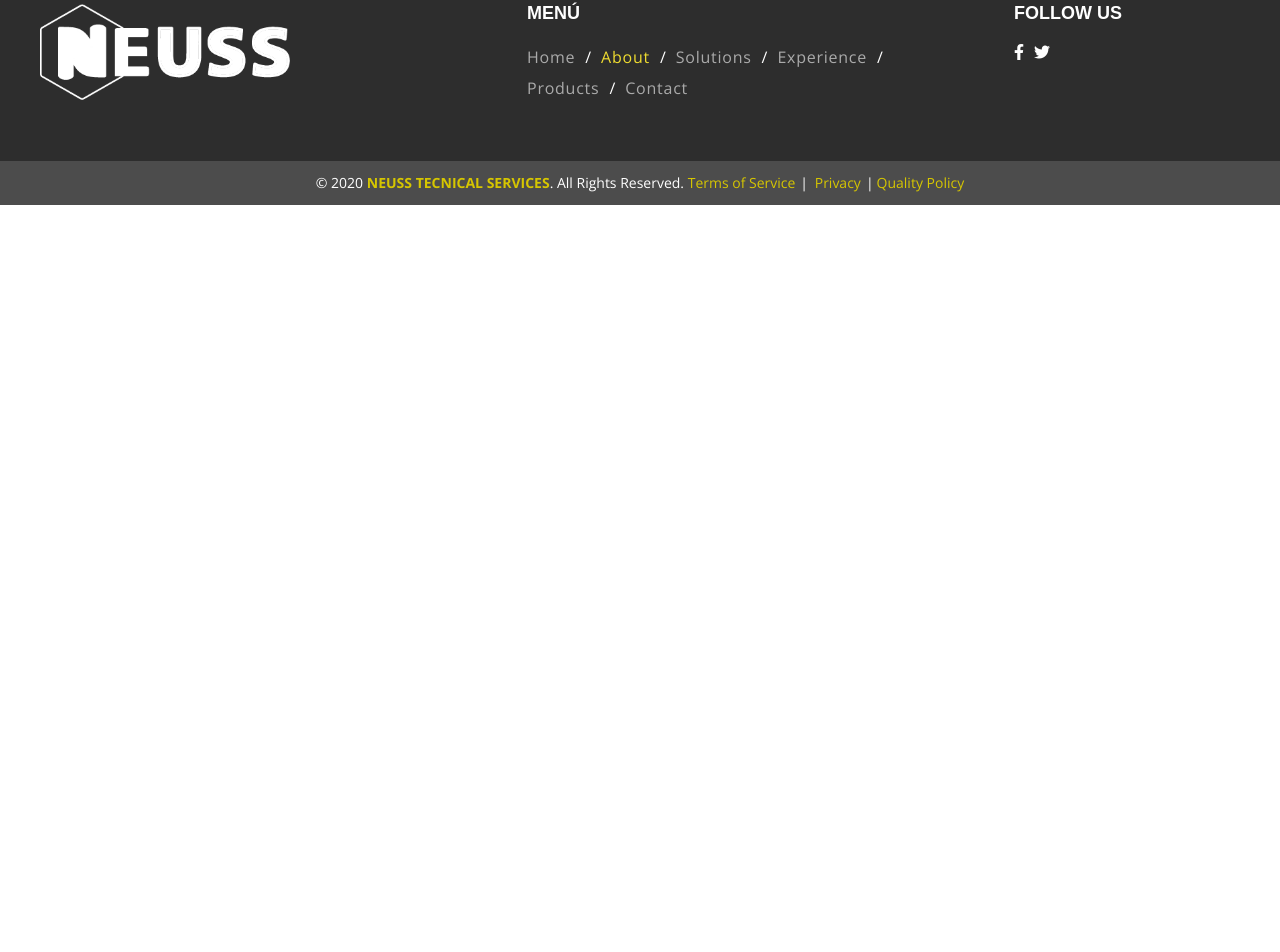
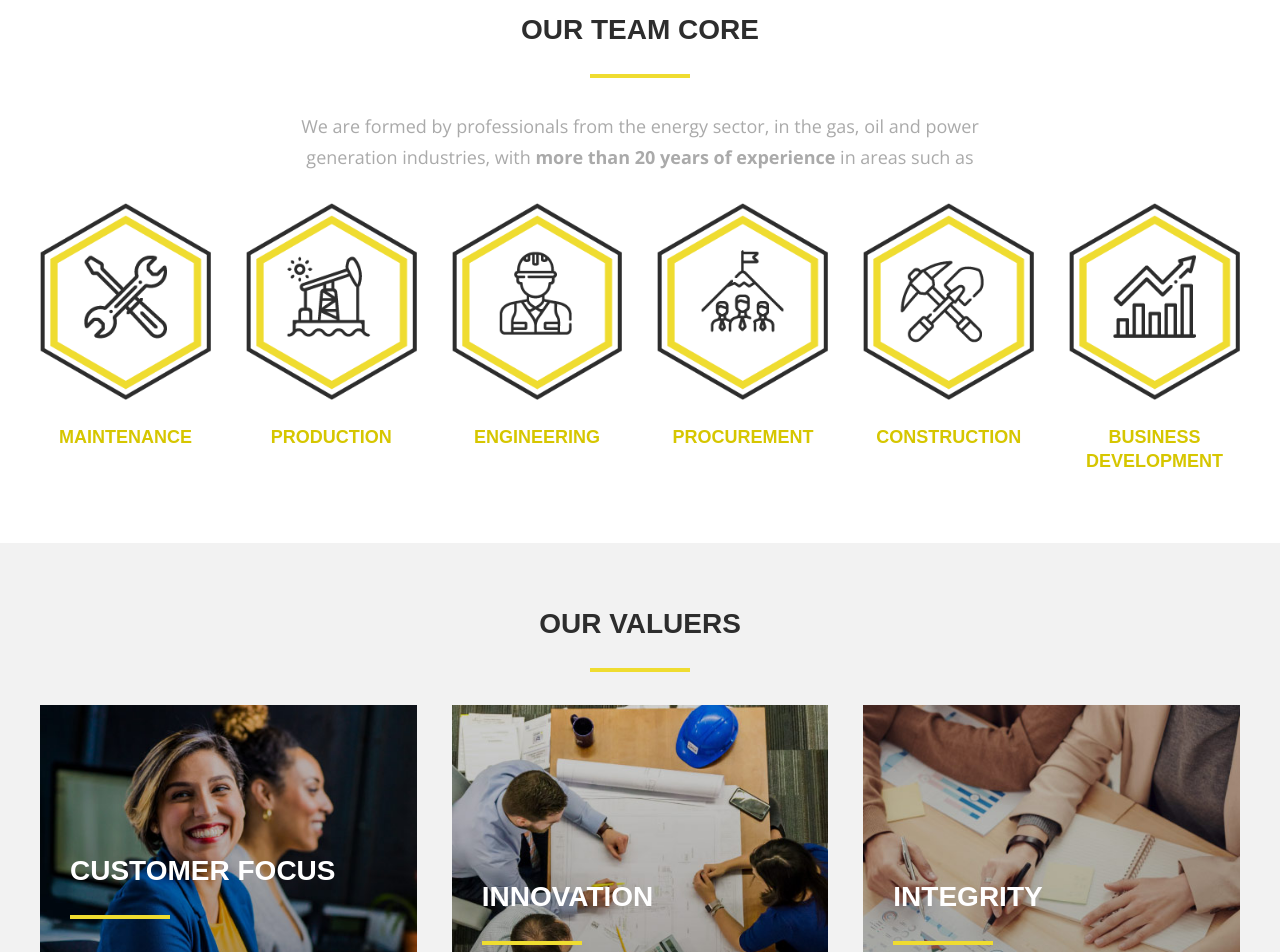
Before and after one commit to davecast/neussts, a Vue app: page /about in a window 1280 px wide. Shown: the part 1848-2800 px from the top of the page. Before the commit the page ends 2053 px from the top, so only its background shows below. Built offline with nearby package versions, Linux system fonts and the light colour scheme; a web font is replaced by a local one.

Commit message:
Add component for feature and make two section on aboutpage

```diff
--- a/src/App.vue
+++ b/src/App.vue
@@ -144,6 +144,9 @@ p {
 .back--grey--a {
   background-color: #999999;
 }
+.back--grey--c {
+  background-color: #f2f2f2;
+}
 .back--grey--b {
   background-color: #4c4c4c;
 }
@@ -173,6 +176,9 @@ p {
 }
 .grid__2--2--1 {
   grid-template: 1fr / 2fr 2fr 1fr;
+}
+.grid__col--6 {
+  grid-template: 1fr / repeat(6, 1fr);
 }
 .grid__gap--35 {
   grid-gap: 35px;
@@ -241,6 +247,9 @@ p {
 .text--grey--c {
   color: #aaaaaa;
 }
+.text--grey--d {
+  color: #eaeaea;
+}
 .text--muli {
   font-family: "Muli", sans-serif;
 }
@@ -249,6 +258,10 @@ p {
 }
 .text--extrabold {
   font-weight: 900;
+}
+.text--small {
+  font-size: 14px;
+  line-height: 26px;
 }
 .text--normal {
   font-size: 18px;
--- /dev/null
+++ b/src/components/Feature.vue
@@ -0,0 +1,38 @@
+<template>
+  <div class="feature">
+    <figure class="feature__img">
+      <img :src="require(`@/assets/${this.image}`)" />
+    </figure>
+    <h3 class="feature__text text--center text--yellow">
+      <slot></slot>
+    </h3>
+  </div>
+</template>
+
+<script>
+export default {
+  name: "Feature",
+  props: {
+    image: {
+      type: String
+    }
+  }
+};
+</script>
+
+<style scoped>
+.feature {
+  text-align: center;
+}
+.feature__img {
+  max-width: 200px;
+  margin: 0 auto 25px;
+}
+.feature__img img {
+  max-width: 100%;
+}
+.feature__text {
+  font-size: 18px;
+  line-height: 24px;
+}
+</style>
--- a/src/components/Header.vue
+++ b/src/components/Header.vue
@@ -81,6 +81,7 @@ export default {
   display: flex;
   justify-content: center;
   flex-direction: column;
+  z-index: 9;
 }
 .header__top {
   height: 35px;
--- a/src/views/About.vue
+++ b/src/views/About.vue
@@ -11,7 +11,7 @@
         Production, Maintenance and Acquisitions processes.
       </p>
     </Banner>
-    <DcSection>
+    <DcSection class="back--grey--c">
       <div class="container">
         <div class="grid grid__1--1 grid--2--12 grid__gap--35 mb--x7">
           <div class="grid__item">
@@ -39,6 +39,108 @@
         </div>
       </div>
     </DcSection>
+    <DcSection class="back--white">
+      <div class="container">
+        <Title title="our team core" color="2d2d2d" position="center" />
+        <p
+          class="text--normal text--grey--c mb--x3 text--center content--768--center"
+        >
+          We are formed by professionals from the energy sector, in the gas, oil
+          and power generation industries, with
+          <strong>more than 20 years of experience</strong> in areas such as
+        </p>
+        <div class="grid grid__col--6 grid__gap--35">
+          <Feature image="about/maintenance.png">
+            MAINTENANCE
+          </Feature>
+          <Feature image="about/production.png">
+            PRODUCTION
+          </Feature>
+          <Feature image="about/engineer.png">
+            ENGINEERING
+          </Feature>
+          <Feature image="about/procurement.png">
+            PROCUREMENT
+          </Feature>
+          <Feature image="about/construccion.png">
+            CONSTRUCTION
+          </Feature>
+          <Feature image="about/business.png">
+            BUSINESS <br />DEVELOPMENT
+          </Feature>
+        </div>
+      </div>
+    </DcSection>
+    <DcSection class="back--grey--c">
+      <div class="container">
+        <Title title="our valuers" color="2d2d2d" position="center" />
+        <div class="grid__values">
+          <div class="grid__values--item">
+            <figure class="grid__values--image">
+              <img src="@/assets/about/customer-service.jpg" />
+            </figure>
+            <div class="grid__values--content">
+              <Title title="Customer Focus" color="ffffff" position="left" />
+              <p class="text--small text--grey--d">
+                We focus relentlessly on the customer. We provide flexible,
+                practical and value added solutions. We deliver results by
+                constantly taking the initiative.
+              </p>
+            </div>
+          </div>
+          <div class="grid__values--item">
+            <figure class="grid__values--image">
+              <img src="@/assets/about/innovation.jpg" />
+            </figure>
+            <div class="grid__values--content">
+              <Title title="Innovation" color="ffffff" position="left" />
+              <p class="text--small text--grey--d">
+                We approach our business with creativity, fresh ideas, lateral
+                thinking and a commitment to do things in a new way.
+              </p>
+            </div>
+          </div>
+          <div class="grid__values--item">
+            <figure class="grid__values--image">
+              <img src="@/assets/about/integrity.jpg" />
+            </figure>
+            <div class="grid__values--content">
+              <Title title="Integrity" color="ffffff" position="left" />
+              <p class="text--small text--grey--d">
+                We are dependable and responsible people committed to being
+                open, transparent, honest and direct in all of our activities.
+              </p>
+            </div>
+          </div>
+          <div class="grid__values--item">
+            <figure class="grid__values--image">
+              <img src="@/assets/about/excellence.jpg" />
+            </figure>
+            <div class="grid__values--content">
+              <Title title="Excellence" color="ffffff" position="left" />
+              <p class="text--small text--grey--d">
+                We are dedicated to continuous improvement which is reflected in
+                our leadership in best practice implementation.
+              </p>
+            </div>
+          </div>
+          <div class="grid__values--item">
+            <figure class="grid__values--image">
+              <img src="@/assets/about/people.jpg" />
+            </figure>
+            <div class="grid__values--content">
+              <Title title="People" color="ffffff" position="left" />
+              <p class="text--small text--grey--d">
+                We create value, are empowered to make a difference and are
+                responsible and accountable for our actions. We succeed through
+                teamwork based on mutual respect and the desire to invest in
+                each other’s success.
+              </p>
+            </div>
+          </div>
+        </div>
+      </div>
+    </DcSection>
   </div>
 </template>
 
@@ -46,6 +148,7 @@
 import Banner from "@/components/Banner.vue";
 import Title from "@/components/NeTitle.vue";
 import ImageContent from "@/components/ImageContent.vue";
+import Feature from "@/components/Feature.vue";
 
 import DcSection from "@/layouts/DcSection.vue";
 
@@ -55,9 +158,50 @@ export default {
     Banner,
     DcSection,
     Title,
-    ImageContent
+    ImageContent,
+    Feature
   }
 };
 </script>
 
-<style scoped></style>
+<style scoped>
+.grid__values {
+  display: grid;
+  grid-gap: 35px;
+  grid-template-columns: repeat(6, 1fr);
+  grid-template-areas:
+    "item1 item1 item2 item2 item3 item3"
+    ". item4 item4 item5 item5 .";
+}
+.grid__values--item {
+  position: relative;
+}
+.grid__values--item:nth-child(1) {
+  grid-area: item1;
+}
+.grid__values--item:nth-child(2) {
+  grid-area: item2;
+}
+.grid__values--item:nth-child(3) {
+  grid-area: item3;
+}
+.grid__values--item:nth-child(4) {
+  grid-area: item4;
+}
+.grid__values--item:nth-child(5) {
+  grid-area: item5;
+}
+.grid__values--image {
+  max-width: 100%;
+}
+.grid__values--image img {
+  max-width: 100%;
+}
+.grid__values--content {
+  position: absolute;
+  left: 0;
+  bottom: 0;
+  padding: 30px;
+  box-sizing: border-box;
+}
+</style>
--- a/src/views/Home.vue
+++ b/src/views/Home.vue
@@ -14,30 +14,11 @@
       <div class="container">
         <Title title="experiences" color="2D2D2D" />
         <div class="grid grid--4--12 grid__3 grid__gap--35 mb--x3">
-          <div class="feature">
-            <figure class="feature__img">
-              <img src="@/assets/exp_1.png" />
-            </figure>
-            <h3 class="feature__text text--center text--yellow">
-              CONSULTING <br />MANAGER
-            </h3>
-          </div>
-          <div class="feature">
-            <figure class="feature__img">
-              <img src="@/assets/exp_2.png" />
-            </figure>
-            <h3 class="feature__text text--center text--yellow">
-              PROCUREMENT <br />SERVICES
-            </h3>
-          </div>
-          <div class="feature">
-            <figure class="feature__img">
-              <img src="@/assets/exp_3.png" />
-            </figure>
-            <h3 class="feature__text text--center text--yellow">
-              REPRESENTATIONS &amp; <br />PROMOTIONS
-            </h3>
-          </div>
+          <Feature image="exp_1.png"> CONSULTING <br />MANAGER </Feature>
+          <Feature image="exp_2.png"> PROCUREMENT <br />SERVICES </Feature>
+          <Feature image="exp_3.png">
+            REPRESENTATIONS &amp; <br />PROMOTIONS
+          </Feature>
         </div>
         <NeButton routeLink="/experience" color="2d2d2d" background="EFDC30">
           what we do for
@@ -129,6 +110,7 @@
 import Banner from "@/components/Banner.vue";
 import NeButton from "@/components/Button.vue";
 import Title from "@/components/NeTitle.vue";
+import Feature from "@/components/Feature.vue";
 
 import DcSection from "@/layouts/DcSection.vue";
 
@@ -138,26 +120,13 @@ export default {
     Banner,
     NeButton,
     DcSection,
-    Title
+    Title,
+    Feature
   }
 };
 </script>
 
 <style scoped>
-.feature {
-  text-align: center;
-}
-.feature__img {
-  max-width: 200px;
-  margin: 0 auto 25px;
-}
-.feature__img img {
-  max-width: 100%;
-}
-.feature__text {
-  font-size: 18px;
-  line-height: 24px;
-}
 .contact--cover {
   background-image: url("~@/assets/contact__back.jpg");
 }
```
